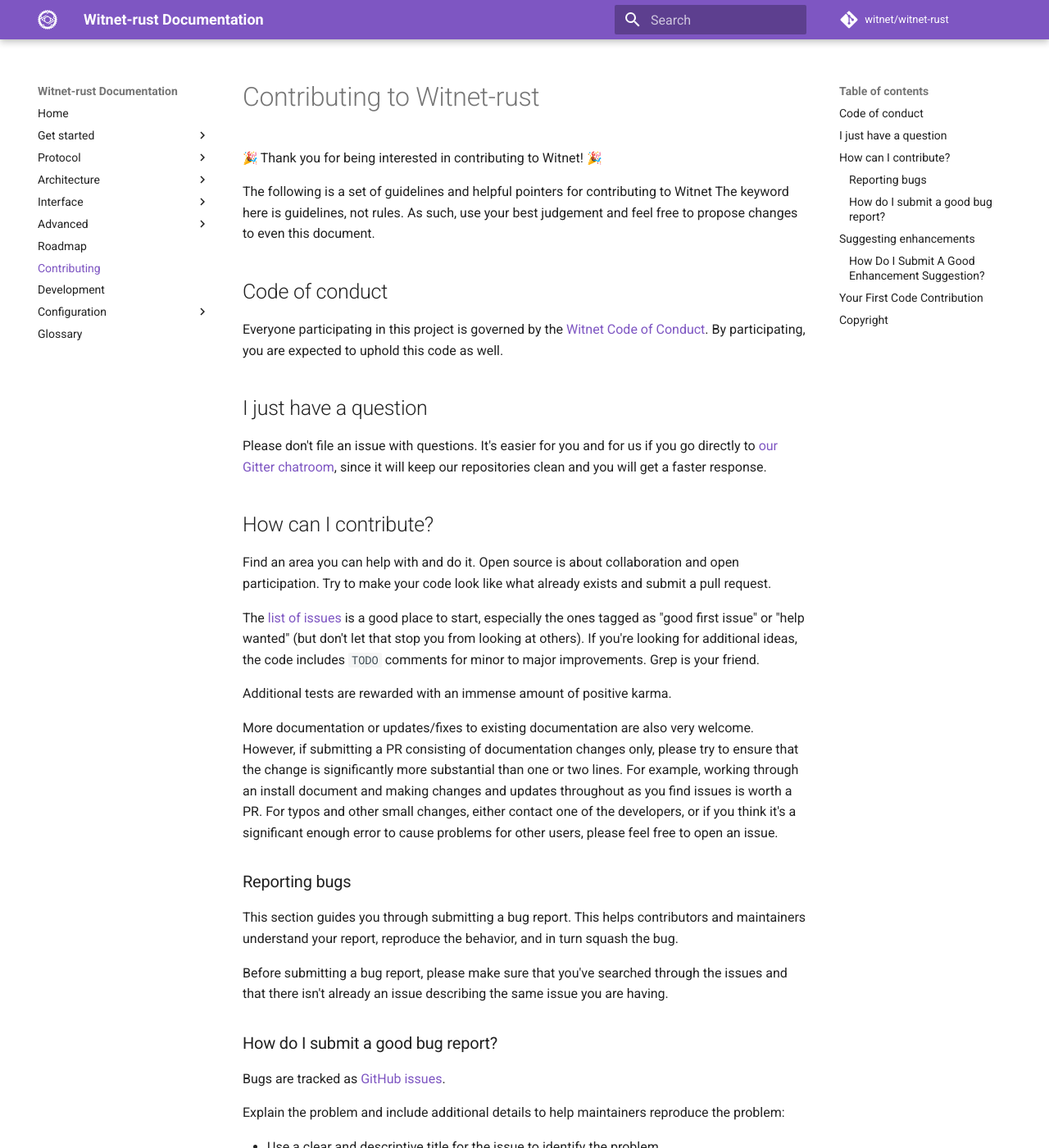
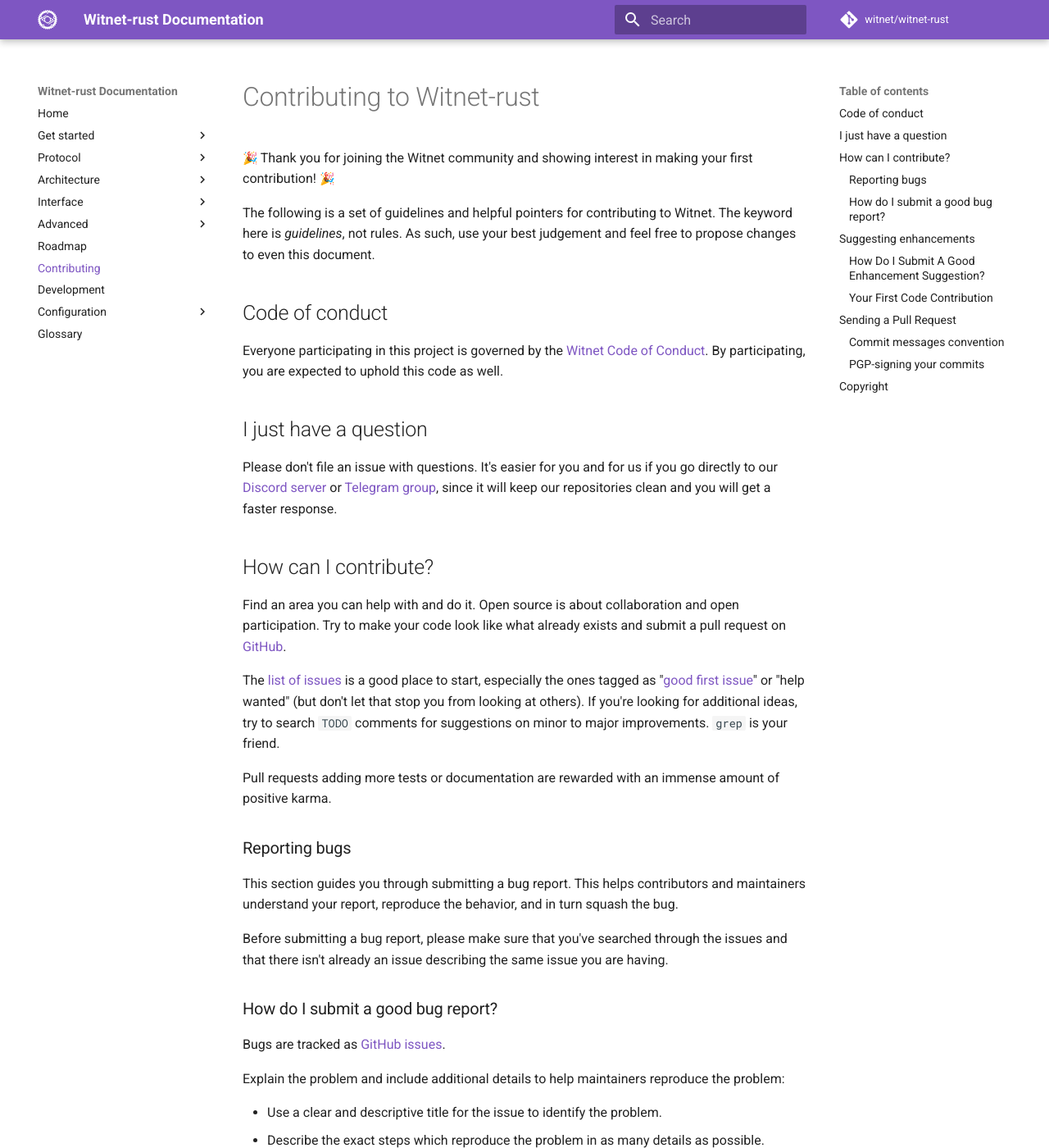
Before and after one commit to witnet/witnet-rust, an MkDocs documentation site: the page built from docs/contributing.md, in a window 1280 px wide and 1400 px high. Shown: the whole window at 82% size. Built offline with MkDocs 1.6.1 and Material for MkDocs 9.7.7, drawn with Linux system fonts in a browser that asks for light colours; emoji names are drawn with the system emoji font; comment, search, counter and statistics services are not loaded; some of the changed text lies outside the part shown.

Commit message:
docs: improve contribution guide
- explain commit message convention
- explain PGP-signing

````diff
--- a/docs/contributing.md
+++ b/docs/contributing.md
@@ -1,9 +1,9 @@
 # Contributing to Witnet-rust
 
-:tada: Thank you for being interested in contributing to Witnet! :tada:
+:tada: Thank you for joining the Witnet community and showing interest in making your first contribution! :tada:
 
-The following is a set of guidelines and helpful pointers for contributing to Witnet
-The keyword here is guidelines, not rules.
+The following is a set of guidelines and helpful pointers for contributing to Witnet.
+The keyword here is _guidelines_, not rules.
 As such, use your best judgement and feel free to propose changes to even this document.
 
 ## Code of conduct
@@ -14,22 +14,17 @@
 ## I just have a question
 
 Please don't file an issue with questions.
-It's easier for you and for us if you go directly to [our Gitter chatroom][gitter], since it will keep our repositories clean and you will get a faster response.
+It's easier for you and for us if you go directly to our [Discord server][discord] or [Telegram group][telegram], since it will keep our repositories clean and you will get a faster response.
 
 ## How can I contribute?
 
 Find an area you can help with and do it. Open source is about collaboration and open participation.
-Try to make your code look like what already exists and submit a pull request.
+Try to make your code look like what already exists and submit a pull request on [GitHub].
 
-The [list of issues][issues] is a good place to start, especially the ones tagged as "good first issue" or "help wanted" (but don't let that stop you from looking at others).
-If you're looking for additional ideas, the code includes `TODO` comments for minor to major improvements. Grep is your friend.
+The [list of issues][issues] is a good place to start, especially the ones tagged as "[good first issue][first-issue]" or "help wanted" (but don't let that stop you from looking at others).
+If you're looking for additional ideas, try to search `TODO` comments for suggestions on minor to major improvements. `grep` is your friend.
 
-Additional tests are rewarded with an immense amount of positive karma.
-
-More documentation or updates/fixes to existing documentation are also very welcome.
-However, if submitting a PR consisting of documentation changes only, please try to ensure that the change is significantly more substantial than one or two lines.
-For example, working through an install document and making changes and updates throughout as you find issues is worth a PR.
-For typos and other small changes, either contact one of the developers, or if you think it's a significant enough error to cause problems for other users, please feel free to open an issue.
+Pull requests adding more tests or documentation are rewarded with an immense amount of positive karma.
 
 ### Reporting bugs
 
@@ -58,10 +53,7 @@
 * Did the problem start happening recently (e.g. after updating to a new version) or was this always a problem?
 * If the problem started happening recently, can you reproduce the problem in an older version of Witnet-rust? What's the most recent version in which the problem doesn't happen?
 * Can you reliably reproduce the issue? If not, provide details about how often the problem happens and under which conditions it normally happens.
-
-Include details about your configuration and environment:
-
-* Which version of `rustc` are you using? You can get the exact version by running `rustc --version --verbose` in your terminal.
+* Are you running `witnet-rust` from a pre-compiled binary or from the source code?
 * What's your operating system and version?
 
 ## Suggesting enhancements
@@ -82,12 +74,56 @@
 * Describe the current behavior and explain which behavior you expected to see instead and why.
 * Explain why this enhancement would be useful to most users and isn't something that can or should be implemented as a community package.
 
-
-## Your First Code Contribution
+### Your First Code Contribution
 
 Unsure where to begin contributing? You can start by looking through these good first issue issues:
 
 * [Good first issue][first-issue] - issues which should only require a few lines of code, and a test or two.
+
+## Sending a Pull Request
+
+### Commit messages convention
+
+We use a [commit message convention][convention] to make our commit history easier to understand for everyone and allow for automatic generation of changelogs.
+
+!!! examples
+    These are some examples of good commit messages:
+
+    ```
+    feat(mining): use a random nonce as input in mint transactions
+
+    BREAKING CHANGE: former mint transactions containing no inputs will be rendered invalid
+    ```
+    ```
+    refactor(config): make `config` actor return settings as `Option`s
+    ```
+    ```
+    docs: add RADON `FLOAT_TOSTRING` opcode
+
+    this operator converts any floating point number into a UTF8 string
+    ```
+    ```
+    chore(cargo): upgrade `actix` to version 0.8.1
+
+    fix #503
+    ```
+
+### PGP-signing your commits
+
+All commits in the [witnet-rust][GitHub] project need to be signed by their authors using PGP.
+
+!!! tip
+    To configure your Git client to sign commits by default for a local repository, in Git versions 2.0.0 and above, run `git config commit.gpgsign true`.
+    To sign all commits by default in any local repository on your computer, run `git config --global commit.gpgsign true`.
+
+    To store your GPG key passphrase so you don't have to enter it every time you sign a commit, we recommend using the following tools:
+
+    - For Mac users, the [GPG Suite] allows you to store your GPG key passphrase in the Mac OS Keychain.
+    - For Windows users, the [Gpg4win] integrates with other Windows tools.
+
+    You can also manually configure [gpg-agent] to save your GPG key passphrase, but this doesn't integrate with Mac OS Keychain like ssh-agent and requires more setup.
+
+If you have multiple keys or are attempting to sign commits or tags with a key that doesn't match your committer identity, you should [tell Git about your signing key][signing-key].
 
 ## Copyright
 These guidelines are inspired by:
@@ -97,8 +133,15 @@
 
 [code]: https://github.com/witnet/witnet-rust/blob/master/.github/CODE_OF_CONDUCT.md
 [issues]: https://github.com/witnet/rust-witnet/issues
-[gitter]: https://gitter.im/witnet/rust-witnet
+[discord]: https://discord.gg/FDPPv7H
+[telegram]: https://t.me/witnetio
+[GitHub]: https://github.com/witnet/witnet-rust
 [first-issue]: https://github.com/witnet/witnet-rust/labels/good%20first%20issue
+[convention]: https://www.conventionalcommits.org/en/v1.0.0-beta.2/
+[GPG Suite]: https://gpgtools.org/
+[Gpg4win]: https://www.gpg4win.org/
+[gpg-agent]: http://linux.die.net/man/1/gpg-agent
+[signing-key]: https://help.github.com/en/articles/telling-git-about-your-signing-key
 [grin]: https://github.com/mimblewimble/grin/blob/master/CONTRIBUTING.md
 [aragonjs]: https://wiki.aragon.one/submodules/aragon.js/CONTRIBUTING/
 [CC0]: https://github.com/aragon/aragon-wiki/blob/master/LICENSE
````
